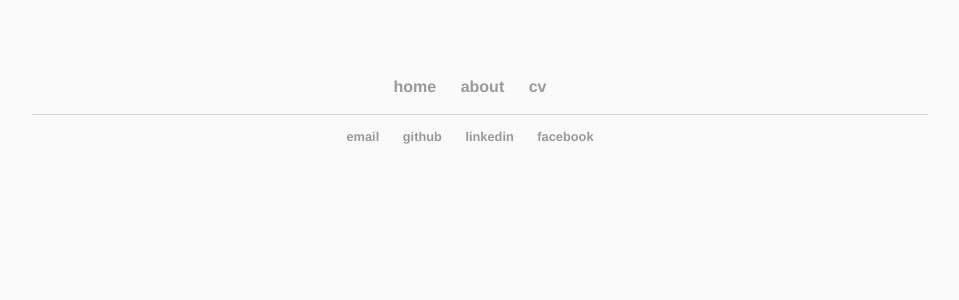
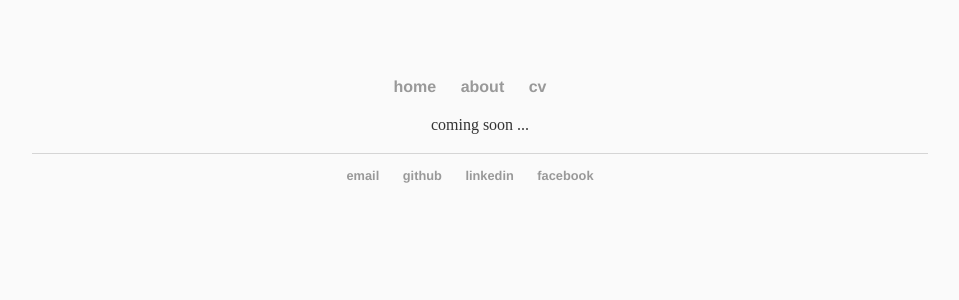
Before and after one commit to harishankarv/harishankarv.github.io, a Jekyll site: the page built from about/index.html, in a window 1280 px wide. Shown: the top 300 px of the page, without its empty margins (160-1119 px from the left). Built offline with Jekyll 4.4.1, drawn with Linux system fonts in a browser that asks for light colours; some web fonts are replaced.

Commit message:
Update index.html

```diff
--- a/about/index.html
+++ b/about/index.html
@@ -2,3 +2,9 @@
 layout: default
 title: About Harishankar Vishwanathan
 ---
+
+	<div class="about">
+		<p>
+		coming soon ...
+		</p>
+	</div>
```
